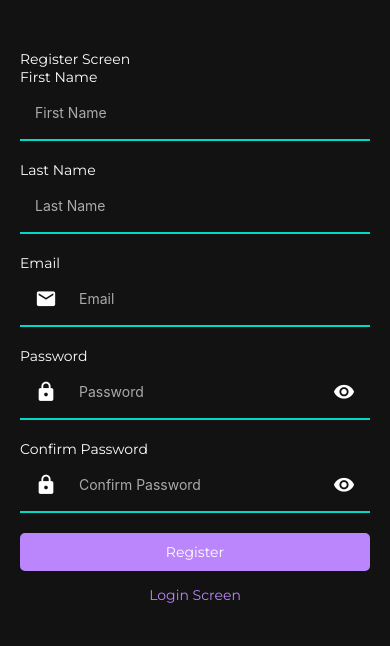
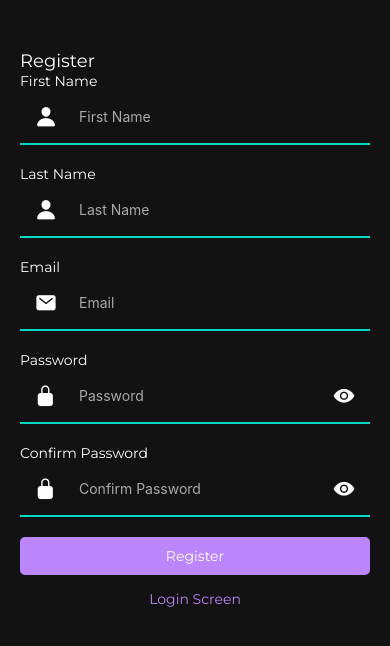
Before and after one commit to m-alexeev/workout-app, a React Native app in the folder client/: screen /Register in a window 390 px wide. Shown: the top 646 px of the page. Built offline with nearby package versions, Linux system fonts and the light colour scheme.

Commit message:
redirect to login on successful registration

```diff
--- a/client/src/components/atoms/CustomInputText.tsx
+++ b/client/src/components/atoms/CustomInputText.tsx
@@ -3,11 +3,12 @@ import { View, TextInput, StyleSheet, TextInputProps, TextStyle } from 'react-na
 import Icon from 'react-native-vector-icons/MaterialCommunityIcons';
 import CustomText from './CustomText';
 import { useTheme } from '../../contexts/theme';
+import { Ionicons } from '@expo/vector-icons';
 
 export interface ICustomTextInputProps extends TextInputProps {
   style?: TextStyle | TextStyle[]
   label?: string,
-  iconName?: string,
+  iconName?: keyof typeof Ionicons.glyphMap,
   password?: boolean,
   error?: string,
   onFocus?: () => {},
@@ -36,7 +37,7 @@ const CustomInputText: React.FC<ICustomTextInputProps> = (
               { borderColor: error ? theme.primary: isFocused ? theme.primary : theme.secondary }
             ]}>
         {iconName &&
-          <Icon name={iconName} style={{fontSize:22, marginRight: 22}} color={theme.text_primary} />
+          <Ionicons name={iconName} style={{fontSize:22, marginRight: 22}} color={theme.text_primary} />
         }
         <TextInput
           onFocus={() => {
@@ -52,7 +53,7 @@ const CustomInputText: React.FC<ICustomTextInputProps> = (
           style={[styles.input, passedStyles, { color: theme.text_primary }]}
         />
         {password && (
-          <Icon
+          <Ionicons
             style={{fontSize: 22}}
             color={theme.text_primary}
             onPress={() => setShowPassword(!showPassword)}
--- a/client/src/screens/auth/Login.tsx
+++ b/client/src/screens/auth/Login.tsx
@@ -77,8 +77,8 @@ const LoginScreen: React.FC<ILoginScreenProps> = ({ navigation }) => {
   return (
     <SafeAreaView style={{ backgroundColor: theme.background, flex: 1 }}>
       <View style={{ paddingTop: 50, paddingHorizontal: 20 }}>
-        <CustomText style={{ color: theme.text_primary }}>
-          Login Page
+        <CustomText style={{fontSize: 18, color: theme.text_primary }}>
+          Login
         </CustomText>
 				{error &&
 				<CustomText style={{color: theme.error}}>
@@ -89,14 +89,14 @@ const LoginScreen: React.FC<ILoginScreenProps> = ({ navigation }) => {
         <CustomInputText
           onChangeText={(text) => handleOnChange(text, "email")}
           placeholder="Email Address"
-          iconName="email"
+          iconName="mail"
           label="Email"
           error={errors.email}
         />
         <CustomInputText
           onChangeText={(text) => handleOnChange(text, "password")}
           placeholder="Password"
-          iconName="lock"
+          iconName="lock-closed"
           label="Password"
           error={errors.password}
           password
--- a/client/src/screens/auth/Register.tsx
+++ b/client/src/screens/auth/Register.tsx
@@ -39,7 +39,7 @@ const RegisterScreen: React.FC<IRegisterScreenProps> = ({ navigation }) => {
       handleError("Input Email", "email");
       isValid = false;
     }
-    if (!inputs.email.match("/^w+([.-]?w+)*@w+([.-]?w+)*(.w{2,3})+$/")) {
+    if (!!inputs.email.match(/^w+([.-]?w+)*@w+([.-]?w+)*(.w{2,3})+$/)) {
       handleError("Input valid email address", "email");
       isValid = false;
     }
@@ -77,6 +77,9 @@ const RegisterScreen: React.FC<IRegisterScreenProps> = ({ navigation }) => {
           inputs.first_name,
           inputs.last_name
         )
+      ).then(() => {
+        navigation.replace("Login");
+      }
       ).catch(() => {
         setLoading(false);
       });
@@ -94,8 +97,8 @@ const RegisterScreen: React.FC<IRegisterScreenProps> = ({ navigation }) => {
   return (
     <SafeAreaView style={{ backgroundColor: theme.background, flex: 1 }}>
       <View style={styles.container}>
-        <CustomText style={{ color: theme.text_primary }}>
-          Register Screen
+        <CustomText style={{fontSize: 18, color: theme.text_primary }}>
+          Register
         </CustomText>
         {message && (
           <CustomText style={{ color: theme.error }}>
@@ -105,18 +108,20 @@ const RegisterScreen: React.FC<IRegisterScreenProps> = ({ navigation }) => {
         <CustomInputText
           placeholder="First Name"
           label="First Name"
+          iconName="person"
           onChangeText={(text) => handleOnChange(text, "first_name")}
           error={errors.first_name}
         />
         <CustomInputText
           placeholder="Last Name"
           label="Last Name"
+          iconName="person"
           onChangeText={(text) => handleOnChange(text, "last_name")}
           error={errors.last_name}
         />
         <CustomInputText
           placeholder="Email"
-          iconName="email"
+          iconName="mail"
           label="Email"
           onChangeText={(text) => handleOnChange(text, "email")}
           error={errors.email}
@@ -124,7 +129,7 @@ const RegisterScreen: React.FC<IRegisterScreenProps> = ({ navigation }) => {
         <CustomInputText
           placeholder="Password"
           label="Password"
-          iconName="lock"
+          iconName="lock-closed"
           password
           onChangeText={(text) => handleOnChange(text, "password")}
           error={errors.password}
@@ -132,13 +137,13 @@ const RegisterScreen: React.FC<IRegisterScreenProps> = ({ navigation }) => {
         <CustomInputText
           placeholder="Confirm Password"
           label="Confirm Password"
-          iconName="lock"
+          iconName="lock-closed"
           password
           onChangeText={(text) => handleOnChange(text, "conf_password")}
           error={errors.conf_password}
 
         />
-        <Button_C title="Register" type="primary" onPress={handleLogin} />
+        <Button_C title="Register" type="primary" onPress={handleLogin} loading={loading}/>
       </View>
       <View style={{ flex: 1 }}>
         <LinkText style={styles.redirect} onPress={() => navigation.navigate("Login")}>
```
Also changed, not shown: client/src/redux/hooks.ts (line endings or trailing spaces).
